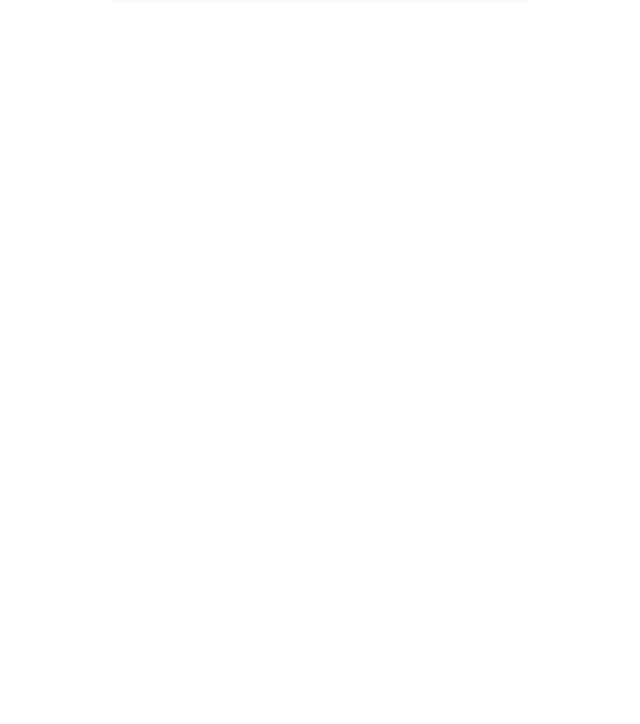
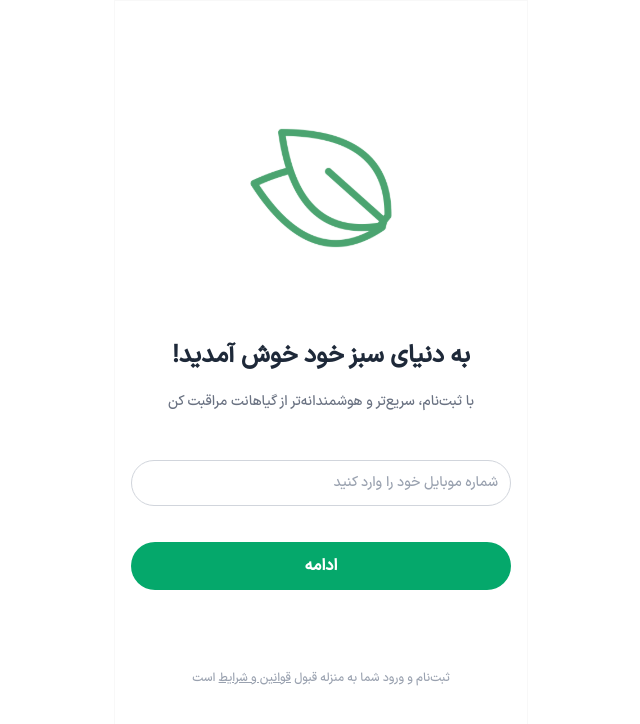
Before and after one commit to alirezzasarkar/smart-greenhouse-assistant, a React (Vite) app: page /signup-login in a window 1280 px wide. Shown: the top 724 px of the page, without its empty margins (319-959 px from the left). Built offline with nearby package versions, Linux system fonts and the light colour scheme.

Commit message:
add Auth & Verify

```diff
--- a/src/App.jsx
+++ b/src/App.jsx
@@ -1,12 +1,15 @@
-import React from "react";
 import { BrowserRouter as Router, Route, Switch } from "react-router-dom";
 import OnboardingPage from "./pages/Onboarding";
+import SignUpLoginPage from "./pages/SignUpLogin";
+import VerifyCodePage from "./pages/VerifyCode";
 
 function App() {
   return (
     <Router>
       <Switch>
         <Route path="/onboarding" component={OnboardingPage} />
+        <Route path="/signup-login" component={SignUpLoginPage} />
+        <Route path="/verify-code" component={VerifyCodePage} />
       </Switch>
     </Router>
   );
--- /dev/null
+++ b/src/components/auth/AuthForm.jsx
@@ -0,0 +1,53 @@
+import React, { useState } from "react";
+import { useHistory } from "react-router-dom";
+import PhoneInput from "./PhoneInput";
+import Button from "../common/Button";
+
+const AuthForm = () => {
+  const [phone, setPhone] = useState("");
+  const history = useHistory();
+
+  const handleChange = (e) => {
+    setPhone(e.target.value);
+  };
+
+  const handleSubmit = (e) => {
+    e.preventDefault();
+    console.log("Phone Number:", phone);
+    history.push("/verify-code");
+  };
+
+  return (
+    <div className="auth-form flex flex-col items-center justify-center min-h-screen bg-white px-4">
+      <img
+        src="/public/assets/icons/logo-green.svg"
+        alt="لوگو"
+        className="w-36 h-36 sm:w-36 sm:h-36 mb-10"
+      />
+      <h1 className="text-2xl font-bold text-gray-800 mt-10 mb-5 text-center">
+        به دنیای سبز خود خوش آمدید!
+      </h1>
+      <p className="text-sm text-gray-500 mb-12 text-center">
+        با ثبت‌نام، سریع‌تر و هوشمندانه‌تر از گیاهانت مراقبت کن
+      </p>
+      <form onSubmit={handleSubmit} className="w-full max-w-sm">
+        <PhoneInput value={phone} onChange={handleChange} />
+        <Button
+          type="submit"
+          className="bg-color text-white hover:bg-green-800 w-full mt-5"
+        >
+          ادامه
+        </Button>
+      </form>
+      <p className="mt-20 text-xs text-gray-400 text-center">
+        ثبت‌نام و ورود شما به منزله قبول{" "}
+        <a href="#" className="underline">
+          قوانین و شرایط
+        </a>{" "}
+        است
+      </p>
+    </div>
+  );
+};
+
+export default AuthForm;
--- /dev/null
+++ b/src/components/auth/PhoneInput.jsx
@@ -0,0 +1,16 @@
+import React from "react";
+import Input from "../common/Input";
+
+const PhoneInput = ({ value, onChange }) => {
+  return (
+    <Input
+      type="text"
+      name="phone"
+      value={value}
+      onChange={onChange}
+      placeholder="شماره موبایل خود را وارد کنید"
+    />
+  );
+};
+
+export default PhoneInput;
--- /dev/null
+++ b/src/components/auth/VerifyCodeForm.jsx
@@ -0,0 +1,46 @@
+import React, { useState } from "react";
+import { useHistory } from "react-router-dom";
+import VerifyCodeInput from "./VerifyCodeInput";
+import Button from "../common/Button";
+
+const VerifyCodeForm = () => {
+  const [code, setCode] = useState("");
+  const history = useHistory();
+
+  const handleChange = (value) => {
+    setCode(value);
+  };
+
+  const handleSubmit = (e) => {
+    e.preventDefault();
+    console.log("Verification Code:", code);
+    history.push("/dashboard"); // هدایت به داشبورد پس از تأیید
+  };
+
+  return (
+    <div className="verify-code-form flex flex-col items-center justify-center min-h-screen bg-white px-4">
+      <img
+        src="/public/assets/icons/logo-green.svg"
+        alt="لوگو"
+        className="w-36 h-36 sm:w-36 sm:h-36 mb-10"
+      />
+      <h1 className="text-2xl font-bold text-gray-800 mt-10 mb-5 text-center">
+        کد تأیید را وارد کنید
+      </h1>
+      <p className="text-sm text-gray-500 mb-12 text-center">
+        کد تأیید برای شما ارسال شد
+      </p>
+      <form onSubmit={handleSubmit} className="w-full max-w-sm">
+        <VerifyCodeInput value={code} onChange={handleChange} />
+        <Button
+          type="submit"
+          className="bg-color text-white hover:bg-green-800 w-full mt-5"
+        >
+          تأیید
+        </Button>
+      </form>
+    </div>
+  );
+};
+
+export default VerifyCodeForm;
--- /dev/null
+++ b/src/components/auth/VerifyCodeInput.jsx
@@ -0,0 +1,38 @@
+import React, { useState, useEffect } from "react";
+
+const VerifyCodeInput = ({ value, onChange }) => {
+  const [code, setCode] = useState(value.split(""));
+
+  useEffect(() => {
+    onChange(code.join(""));
+  }, [code, onChange]);
+
+  const handleChange = (index, e) => {
+    const newCode = [...code];
+    newCode[index] = e.target.value.slice(-1);
+    setCode(newCode);
+    if (e.target.value && index < 3) {
+      document.getElementsByName(`code-${index + 1}`)[0].focus();
+    }
+  };
+
+  return (
+    <div className="flex justify-between mb-4">
+      {Array(5)
+        .fill()
+        .map((_, index) => (
+          <input
+            key={index}
+            type="text"
+            name={`code-${index}`}
+            value={code[index] || ""}
+            onChange={(e) => handleChange(index, e)}
+            maxLength="1"
+            className="w-15 h-15 border border-gray-200 rounded-lg text-center text-xl focus:outline-none focus:ring-2 focus:ring-green-500"
+          />
+        ))}
+    </div>
+  );
+};
+
+export default VerifyCodeInput;
--- a/src/components/common/Input.jsx
+++ b/src/components/common/Input.jsx
@@ -0,0 +1,16 @@
+import React from "react";
+
+const Input = ({ type, name, value, onChange, placeholder, className }) => {
+  return (
+    <input
+      type={type}
+      name={name}
+      value={value}
+      onChange={onChange}
+      placeholder={placeholder}
+      className={`w-full p-3 mb-4 border border-gray-300 rounded-full text-right text-sm placeholder-gray-400 focus:outline-none focus:ring-2 focus:ring-green-500 ${className}`}
+    />
+  );
+};
+
+export default Input;
--- a/src/pages/SignUpLogin.jsx
+++ b/src/pages/SignUpLogin.jsx
@@ -0,0 +1,11 @@
+import AuthForm from "../components/auth/AuthForm";
+
+const SignUpLoginPage = () => {
+  return (
+    <div className="sign-up-login">
+      <AuthForm />
+    </div>
+  );
+};
+
+export default SignUpLoginPage;
--- /dev/null
+++ b/src/pages/VerifyCode.jsx
@@ -0,0 +1,11 @@
+import VerifyCodeForm from "../components/auth/VerifyCodeForm";
+
+const VerifyCodePage = () => {
+  return (
+    <div className="verify-code">
+      <VerifyCodeForm />
+    </div>
+  );
+};
+
+export default VerifyCodePage;
```
Also changed, not shown: public/assets/icons/logo-green.svg (added).
